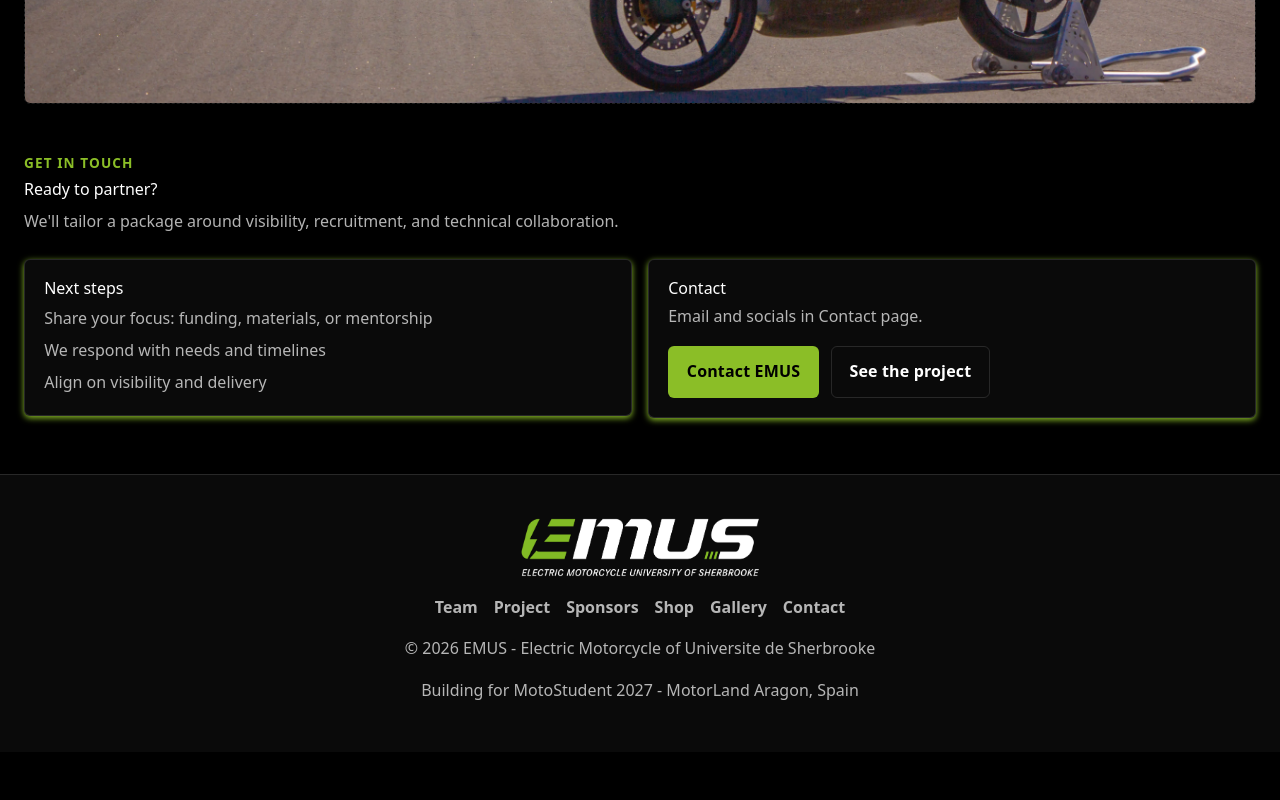
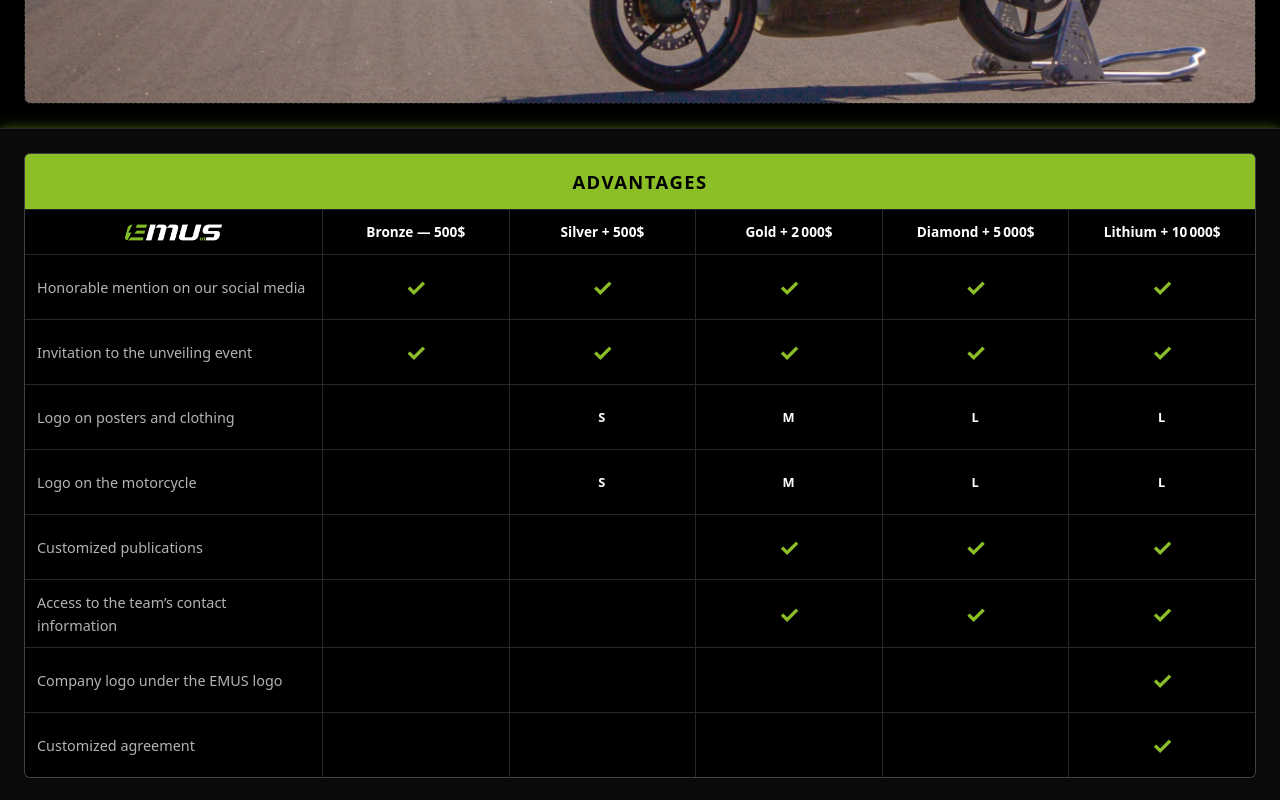
Before and after one commit to EMUS-MotoStudentUdeS/emus_website, a React (Vite) app: page /sponsors in a window 1280 px wide. Shown: the part 1500-2300 px from the top of the page. Before the commit the page ends 2252 px from the top, so only its background shows below. Built offline with nearby package versions, Linux system fonts and the light colour scheme.

Commit message:
Ajout avantages & code

```diff
--- a/src/i18n/translations-en.json
+++ b/src/i18n/translations-en.json
@@ -260,6 +260,25 @@
       "body": "Logos and activations will be placed on the bike, team apparel, pit setup, and communications. Placeholder assets are shown until sponsor logos are confirmed.",
       "image_alt": "Decorative MotoStudent image"
     },
+    "benefits": {
+      "title": "Advantages",
+      "tier_1": "Bronze — 500$",
+      "tier_2": "Silver + 500$",
+      "tier_3": "Gold + 2\u202f000$",
+      "tier_4": "Diamond + 5\u202f000$",
+      "tier_5": "Lithium + 10\u202f000$",
+      "row_1": "Honorable mention on our social media",
+      "row_2": "Invitation to the unveiling event",
+      "row_3": "Logo on posters and clothing",
+      "row_4": "Logo on the motorcycle",
+      "row_5": "Customized publications",
+      "row_6": "Access to the team\u2019s contact information",
+      "row_7": "Company logo under the EMUS logo",
+      "row_8": "Customized agreement",
+      "size_small": "S",
+      "size_medium": "M",
+      "size_large": "L"
+    },
     "cta": {
       "kicker": "Get in touch",
       "title": "Ready to partner?",
@@ -314,6 +333,11 @@
       "title": "EMUS Shop",
       "lead": "Support the team by grabbing some EMUS merch. All proceeds go toward building our electric race motorcycle for MotoStudent 2027."
     },
+    "promo": {
+      "text": "Use the following code at checkout!",
+      "button": "Copy code",
+      "copied": "Copied!"
+    },
     "help": {
       "text": "Having trouble with the shop? Try opening it directly in a new tab!",
       "button": "Open shop in new tab"
--- a/src/i18n/translations-fr.json
+++ b/src/i18n/translations-fr.json
@@ -261,6 +261,25 @@
       "body": "Les logos et activations seront placés sur la moto, les vêtements de l'équipe, l'installation de puits et les communications. Des éléments temporaires sont affichés jusqu'à confirmation des logos partenaires.",
       "image_alt": "Image décorative MotoStudent"
     },
+    "benefits": {
+      "title": "Avantages",
+      "tier_1": "Bronze \u2014 500$",
+      "tier_2": "Argent + 500$",
+      "tier_3": "Or + 2\u202f000$",
+      "tier_4": "Diamant + 5\u202f000$",
+      "tier_5": "Lithium + 10\u202f000$",
+      "row_1": "Mention honorable sur nos r\u00e9seaux sociaux",
+      "row_2": "Invitation \u00e0 l\u2019\u00e9v\u00e9nement d\u00e9voilement",
+      "row_3": "Logo sur les affiches et v\u00eatements",
+      "row_4": "Logo sur la moto",
+      "row_5": "Publications personnalis\u00e9es",
+      "row_6": "Acc\u00e8s aux coordonn\u00e9es de l\u2019\u00e9quipe",
+      "row_7": "Logo de l\u2019entreprise sous le logo EMUS",
+      "row_8": "Entente personnalis\u00e9e",
+      "size_small": "S",
+      "size_medium": "M",
+      "size_large": "L"
+    },
     "cta": {
       "kicker": "Nous joindre",
       "title": "Prêt à devenir partenaire ?",
@@ -315,6 +334,11 @@
       "title": "Boutique EMUS",
       "lead": "Soutenez l'équipe en attrapant de la marchandise EMUS. Tous les profits servent à construire notre moto de course électrique pour MotoStudent 2027."
     },
+    "promo": {
+      "text": "Utilisez le code suivant à la caisse !",
+      "button": "Copier le code",
+      "copied": "Copié !"
+    },
     "help": {
       "text": "Vous avez de la difficulté avec la boutique? Essayez de l'ouvrir directement dans un nouvel onglet!",
       "button": "Ouvrir la boutique dans un nouvel onglet"
--- a/src/routes/shop.tsx
+++ b/src/routes/shop.tsx
@@ -1,3 +1,4 @@
+import { useState } from "react";
 import { createFileRoute } from "@tanstack/react-router";
 import { useLanguage } from "../i18n/language";
 
@@ -7,6 +8,14 @@
 
 function ShopPage() {
   const { t } = useLanguage();
+  const [copied, setCopied] = useState(false);
+
+  function handleCopy() {
+    navigator.clipboard.writeText("EMUS15").then(() => {
+      setCopied(true);
+      setTimeout(() => setCopied(false), 2500);
+    });
+  }
 
   return (
     <main>
@@ -14,6 +23,17 @@
         <div className="tag">{t("shop.hero.tag")}</div>
         <h1>{t("shop.hero.title")}</h1>
         <p className="lead">{t("shop.hero.lead")}</p>
+      </section>
+
+      <section
+        className="section section-highlight"
+        style={{ textAlign: "center" }}
+      >
+        <p style={{ margin: 0 }}>{t("shop.promo.text")}</p>
+        <p style={{ margin: "0.5rem 0" }}><strong></strong></p>
+        <button className="button button-primary" onClick={handleCopy}>
+          EMUS15
+        </button>
       </section>
 
       <section className="section section-tight">
@@ -39,6 +59,7 @@
           {t("shop.help.button")}
         </a>
       </section>
+      {copied && <div className="toast">{t("shop.promo.copied")}</div>}
     </main>
   );
 }
--- a/src/routes/sponsors.tsx
+++ b/src/routes/sponsors.tsx
@@ -99,6 +99,65 @@
       </section>
 
       <section
+        className="section section-tight section-highlight"
+        id="benefits"
+        aria-labelledby="benefits-title"
+      >
+        <div className="benefits-scroll">
+          <div className="benefits-table" role="table" aria-label={t("sponsors.benefits.title")}>
+            <div className="benefits-header" role="rowheader">
+              {t("sponsors.benefits.title")}
+            </div>
+            <div className="benefits-tier benefits-tier--logo">
+              <img src="/assets/logo/Logo_EMUS_V-BL.png" alt="EMUS" className="benefits-logo" />
+            </div>
+            {[
+              t("sponsors.benefits.tier_1"),
+              t("sponsors.benefits.tier_2"),
+              t("sponsors.benefits.tier_3"),
+              t("sponsors.benefits.tier_4"),
+              t("sponsors.benefits.tier_5")
+            ].map((tier, i) => (
+              <div className="benefits-tier" role="columnheader" key={i}>
+                {tier}
+              </div>
+            ))}
+            {[
+              { label: t("sponsors.benefits.row_1"), cells: ["yes", "yes", "yes", "yes", "yes"] },
+              { label: t("sponsors.benefits.row_2"), cells: ["yes", "yes", "yes", "yes", "yes"] },
+              { label: t("sponsors.benefits.row_3"), cells: ["", t("sponsors.benefits.size_small"), t("sponsors.benefits.size_medium"), t("sponsors.benefits.size_large"), t("sponsors.benefits.size_large")] },
+              { label: t("sponsors.benefits.row_4"), cells: ["", t("sponsors.benefits.size_small"), t("sponsors.benefits.size_medium"), t("sponsors.benefits.size_large"), t("sponsors.benefits.size_large")] },
+              { label: t("sponsors.benefits.row_5"), cells: ["", "", "yes", "yes", "yes"] },
+              { label: t("sponsors.benefits.row_6"), cells: ["", "", "yes", "yes", "yes"] },
+              { label: t("sponsors.benefits.row_7"), cells: ["", "", "", "", "yes"] },
+              { label: t("sponsors.benefits.row_8"), cells: ["", "", "", "", "yes"] }
+            ].map((row, ri) => (
+              <div className="benefits-row" role="row" key={ri}>
+                <div className="benefits-label" role="rowheader">
+                  {row.label}
+                </div>
+                {row.cells.map((cell, ci) => {
+                  let cls = "benefits-cell";
+                  let content = cell;
+                  if (cell === "yes") {
+                    cls += " benefits-cell--yes";
+                    content = "\u2713";
+                  } else if (cell && cell !== "") {
+                    cls += " benefits-cell--size";
+                  }
+                  return (
+                    <div className={cls} role="cell" key={ci}>
+                      {content}
+                    </div>
+                  );
+                })}
+              </div>
+            ))}
+          </div>
+        </div>
+      </section>
+
+      <section
         className="section section-tight"
         id="cta"
         aria-labelledby="cta-title"
--- a/src/styles.css
+++ b/src/styles.css
@@ -817,6 +817,138 @@
   margin: var(--offset-tight) 0 0;
 }
 
+.benefits-table {
+  display: grid;
+  grid-template-columns: 1.6fr repeat(5, 1fr);
+  gap: 1px;
+  background: var(--color-border);
+  border: 1px solid var(--color-border);
+  border-radius: var(--radius);
+  overflow: hidden;
+  max-width: 100%;
+}
+
+.benefits-header {
+  grid-column: 1 / -1;
+  background: var(--color-primary);
+  color: var(--color-black);
+  font-weight: 800;
+  font-size: 1.15rem;
+  text-align: center;
+  padding: 0.8rem 1rem;
+  text-transform: uppercase;
+  letter-spacing: var(--tracking-label);
+}
+
+.benefits-tier {
+  background: var(--color-bg-main);
+  color: var(--color-text-main);
+  font-weight: 700;
+  font-size: var(--font-size-label-featured);
+  text-align: center;
+  padding: 0.7rem 0.4rem;
+  display: flex;
+  align-items: center;
+  justify-content: center;
+  gap: 0.25rem;
+}
+
+.benefits-tier--logo {
+  padding: 0.4rem;
+}
+
+.benefits-logo {
+  height: 1.6rem;
+  width: auto;
+  display: block;
+}
+
+.benefits-row {
+  display: contents;
+}
+
+.benefits-label {
+  background: var(--color-bg-main);
+  color: var(--color-text-muted);
+  padding: 0.65rem 0.75rem;
+  font-size: 0.9rem;
+  display: flex;
+  align-items: center;
+  min-height: 3.2rem;
+}
+
+.benefits-cell {
+  background: var(--color-bg-main);
+  color: var(--color-text-subtle);
+  padding: 0.65rem 0.4rem;
+  text-align: center;
+  display: flex;
+  align-items: center;
+  justify-content: center;
+  font-size: 0.9rem;
+  min-height: 4rem;
+}
+
+.benefits-cell--yes {
+  color: var(--color-primary);
+  font-weight: 700;
+  font-size: 1.5rem;
+}
+
+.benefits-cell--size {
+  color: var(--color-text-main);
+  font-weight: 800;
+  font-size: 0.8rem;
+  text-transform: uppercase;
+  letter-spacing: var(--tracking-label);
+}
+
+.benefits-scroll {
+  overflow-x: auto;
+  -webkit-overflow-scrolling: touch;
+}
+
+@media (max-width: 720px) {
+  .benefits-table {
+    grid-template-columns: 1.4fr repeat(5, 0.9fr);
+    font-size: 0.85rem;
+  }
+
+  .benefits-label {
+    font-size: 0.8rem;
+    padding: 0.5rem 0.5rem;
+  }
+
+  .benefits-cell {
+    padding: 0.5rem 0.25rem;
+  }
+
+  .benefits-tier {
+    font-size: 0.7rem;
+    padding: 0.5rem 0.25rem;
+  }
+}
+
+.toast {
+  position: fixed;
+  top: 1.5rem;
+  left: 50%;
+  transform: translateX(-50%);
+  z-index: 100;
+  background: var(--color-primary);
+  color: var(--color-black);
+  font-weight: 700;
+  padding: 0.75rem 1.5rem;
+  border-radius: var(--radius);
+  box-shadow: 0 4px 20px rgba(0, 0, 0, 0.4);
+  animation: toast-in 0.3s ease;
+}
+
+@keyframes toast-in {
+  from { opacity: 0; transform: translateX(-50%) translateY(-0.5rem); }
+  to   { opacity: 1; transform: translateX(-50%) translateY(0); }
+}
+
 /* Shop (iframe) */
 
 .shop-embed {
```
